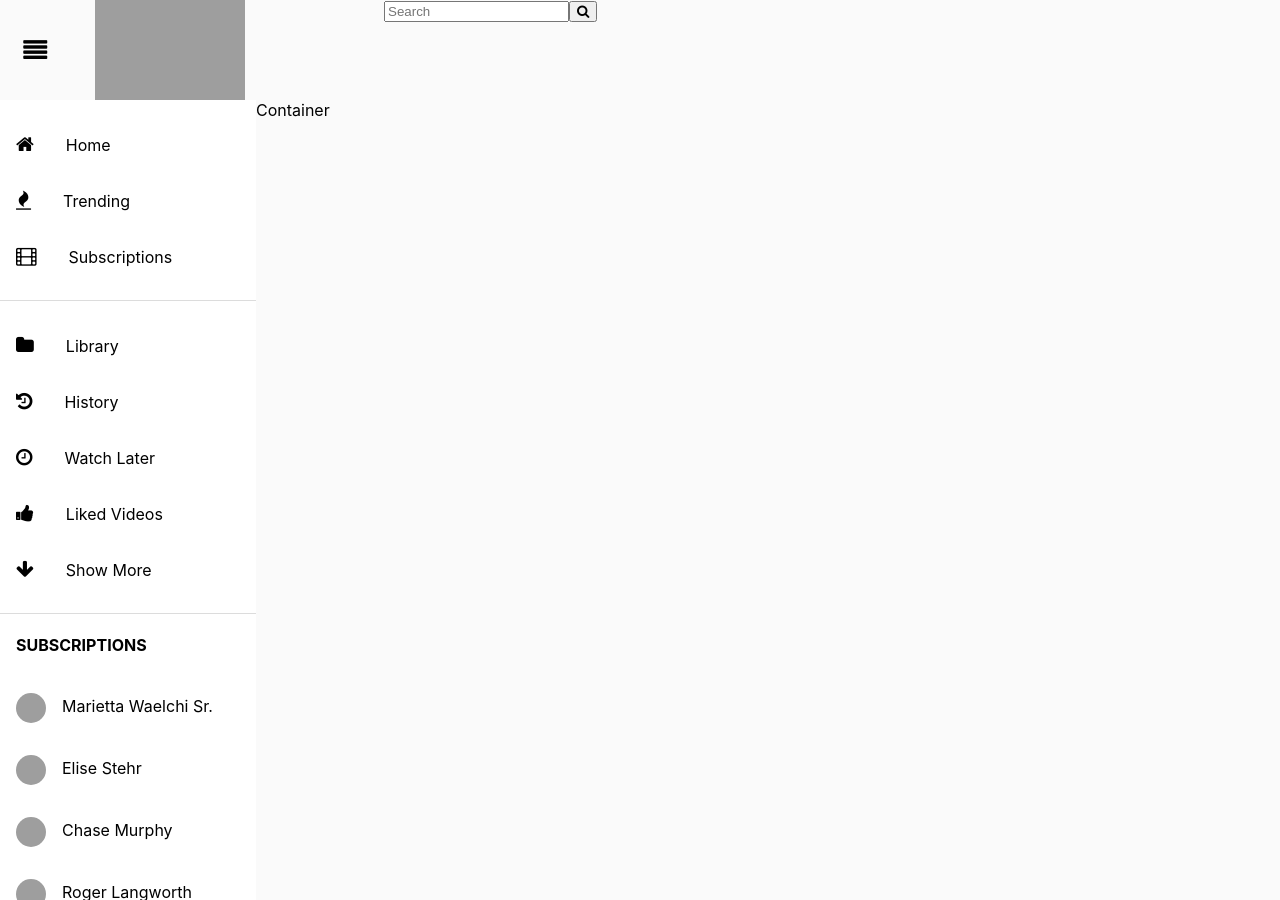
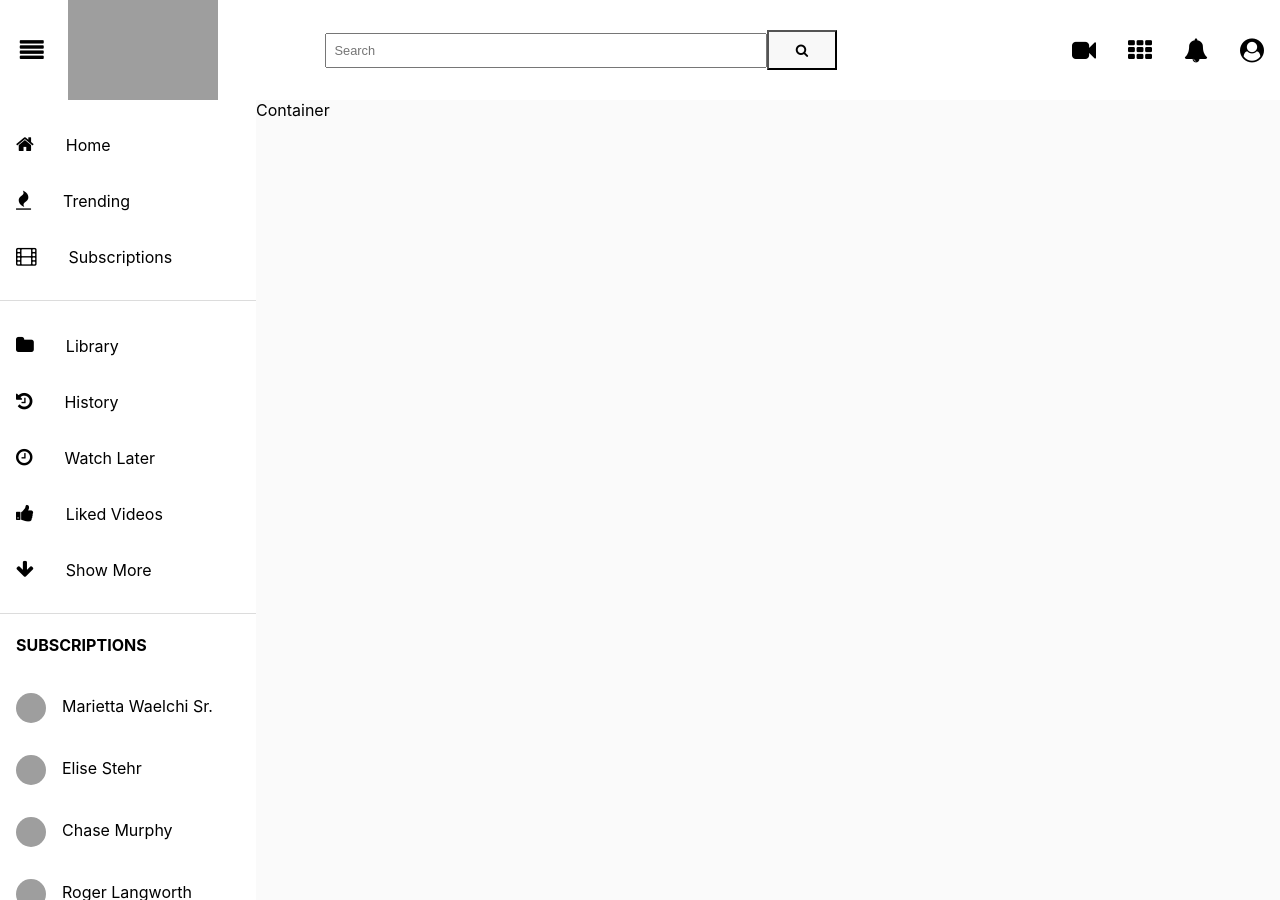
Before and after one commit to ashu8912/HeadoutTask, a React (Create React App) app: page / in a window 1280 px wide. Built offline with nearby package versions, Linux system fonts and the light colour scheme; grey boxes are pictures that could not be loaded.

Commit message:
header work done all ui fixed till now

```diff
--- a/src/components/Header/header.css
+++ b/src/components/Header/header.css
@@ -0,0 +1,3 @@
+.header{
+  background-color:white;
+}
--- a/src/components/Header/header.jsx
+++ b/src/components/Header/header.jsx
@@ -3,19 +3,21 @@ import Hamburger from "../UI/Hamburger/Hamburger";
 import Logo from '../Logo/Logo';
 import "./header.css"
 import SearchBar from '../UI/SearchBar/SearchBar';
+import Menu from '../Menu/Menu';
 export default function Header() {
   return (
-    <div className="header flex-container">
+    <div className="header flex-container align-center">
     <div className="flex-container flex-wrap w-30 align-center">
     <Hamburger/>
     <Logo/>
     </div>
-    <div>
+
     <SearchBar/>
-    </div>
+    <div className="w-20"></div>
+    <Menu/>
     {/*
 
-    <Menu/>*/}
+   */}
     </div>
   );
 }
--- /dev/null
+++ b/src/components/Menu/Menu.css
@@ -0,0 +1,6 @@
+.menu i{
+  font-size:1.5rem;
+}
+.menu div{
+  margin:0 1rem;
+}
--- /dev/null
+++ b/src/components/Menu/Menu.jsx
@@ -0,0 +1,20 @@
+import React from 'react';
+import "./Menu.css";
+export default function Menu() {
+  return (
+    <div className="flex-container menu">
+    <div>
+    <i className="fa fa-video-camera"/>
+    </div>
+    <div>
+    <i className="fa fa-th"></i>
+    </div>
+    <div>
+    <i className="fa fa-bell"></i>
+    </div>
+    <div>
+    <i className="fa fa-user-circle"></i>
+    </div>
+    </div>
+  );
+}
--- a/src/components/UI/SearchBar/SearchBar.css
+++ b/src/components/UI/SearchBar/SearchBar.css
@@ -0,0 +1,15 @@
+.search_bar{
+  padding:0.5rem;
+  width:80%;
+  font-size: 0.8rem;
+}
+.SearchBarContainer{
+  width:50%;
+}
+.search_button{
+  padding:0.65rem;
+
+  width:70px;
+  cursor:pointer;
+  background-color: #F8F8F8;
+}
--- a/src/components/UI/SearchBar/SearchBar.jsx
+++ b/src/components/UI/SearchBar/SearchBar.jsx
@@ -1,12 +1,12 @@
 import React from 'react';
-
+import "./SearchBar.css"
 export default function SearchBar() {
   return (
-    <div>
-    <div className="inline-block">
-    <input type="text" placeholder="Search"/>
-    <button><i className="fa fa-search"></i></button>
-    </div>
+    <div className="SearchBarContainer">
+
+    <input type="text" placeholder="Search" className="search_bar"/>
+    <button className="search_button"><i className="fa fa-search"></i></button>
+
     </div>
   );
 }
--- a/src/index.css
+++ b/src/index.css
@@ -27,3 +27,6 @@ code {
 .align-center{
   align-items: center;
 }
+.w-20{
+  width:20%;
+}
```
